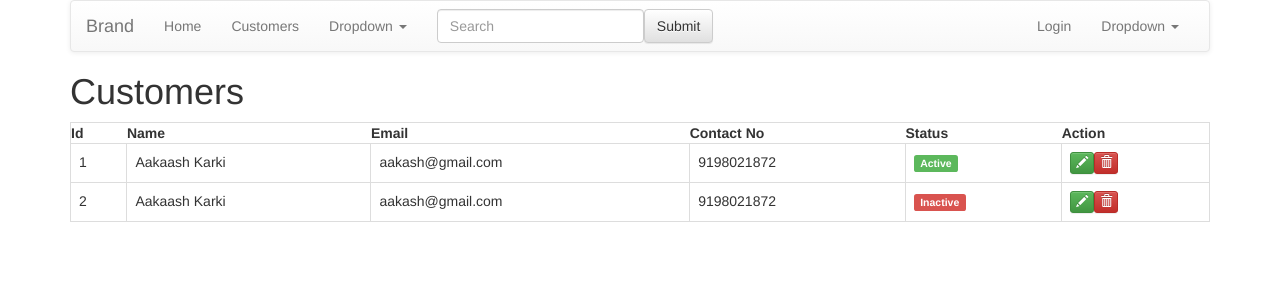
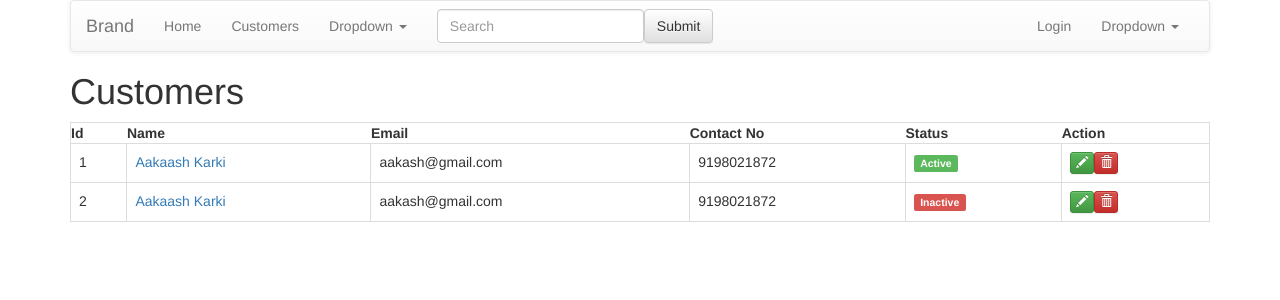
Before and after one commit to PradipH31/CIBT_Notes_Angular_Part1, an Angular app: page /customers in a window 1280 px wide. Shown: the top 300 px of the page. Built offline with nearby package versions, Linux system fonts and the light colour scheme.

Commit message:
Used anchor in component and imported RouterModule

```diff
--- a/src/app/customer/components/customer/customer.component.html
+++ b/src/app/customer/components/customer/customer.component.html
@@ -17,7 +17,9 @@
                 {{customer.id}}
             </td>
             <td>
-                {{customer.firstName}} {{customer.lastName}}
+                <a routerLink="/customers/detail/{{customer.id}}">
+                  {{customer.firstName}} {{customer.lastName}}
+                </a>
             </td>
             <td>
                 {{customer.email}}
--- a/src/app/customer/customer.module.ts
+++ b/src/app/customer/customer.module.ts
@@ -1,11 +1,13 @@
 import { NgModule } from '@angular/core';
 import { CommonModule } from '@angular/common';
 import { CustomerComponent } from './components/customer/customer.component';
+import { RouterModule } from '@angular/router';
 
 @NgModule({
   declarations: [CustomerComponent],
   imports: [
-    CommonModule
+    CommonModule,
+    RouterModule
   ],
   exports: [
     CustomerComponent
```
Also changed, not shown: 1 other file (tests, documents, lock files or other folders).
